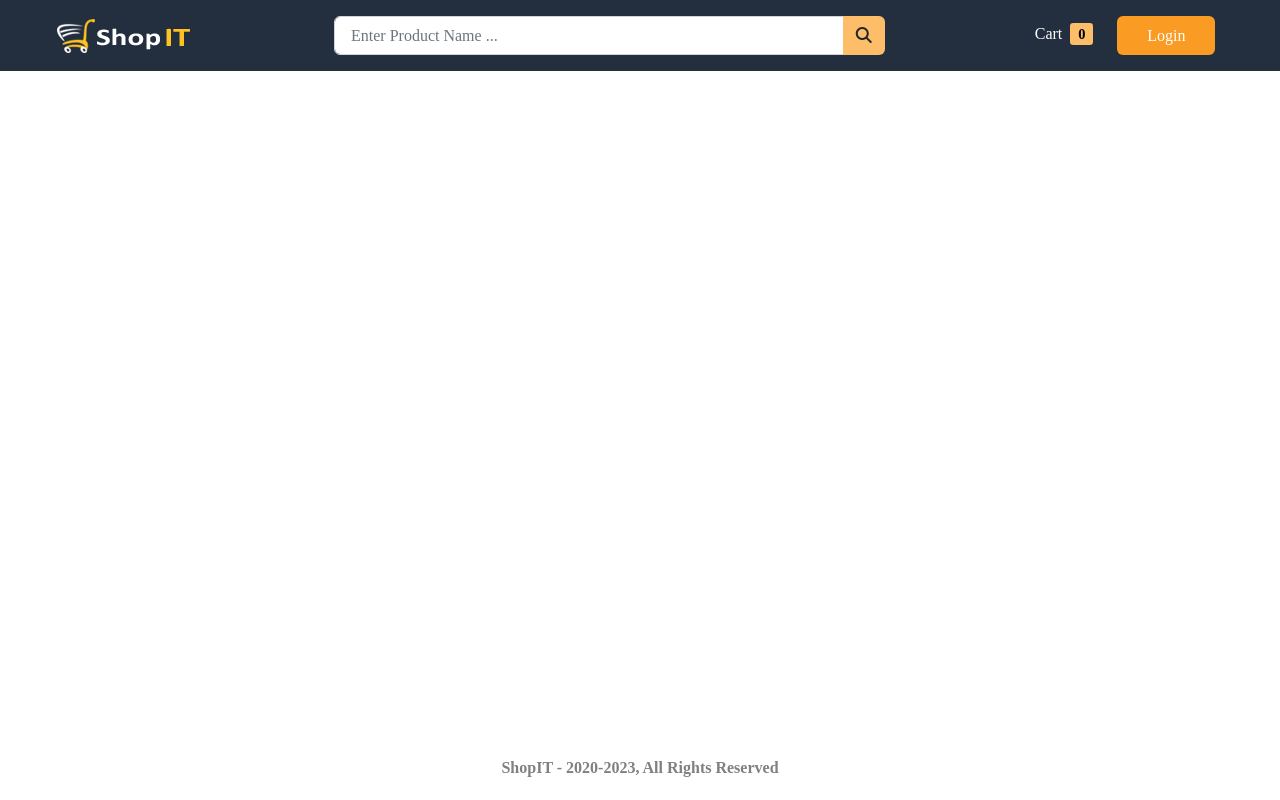
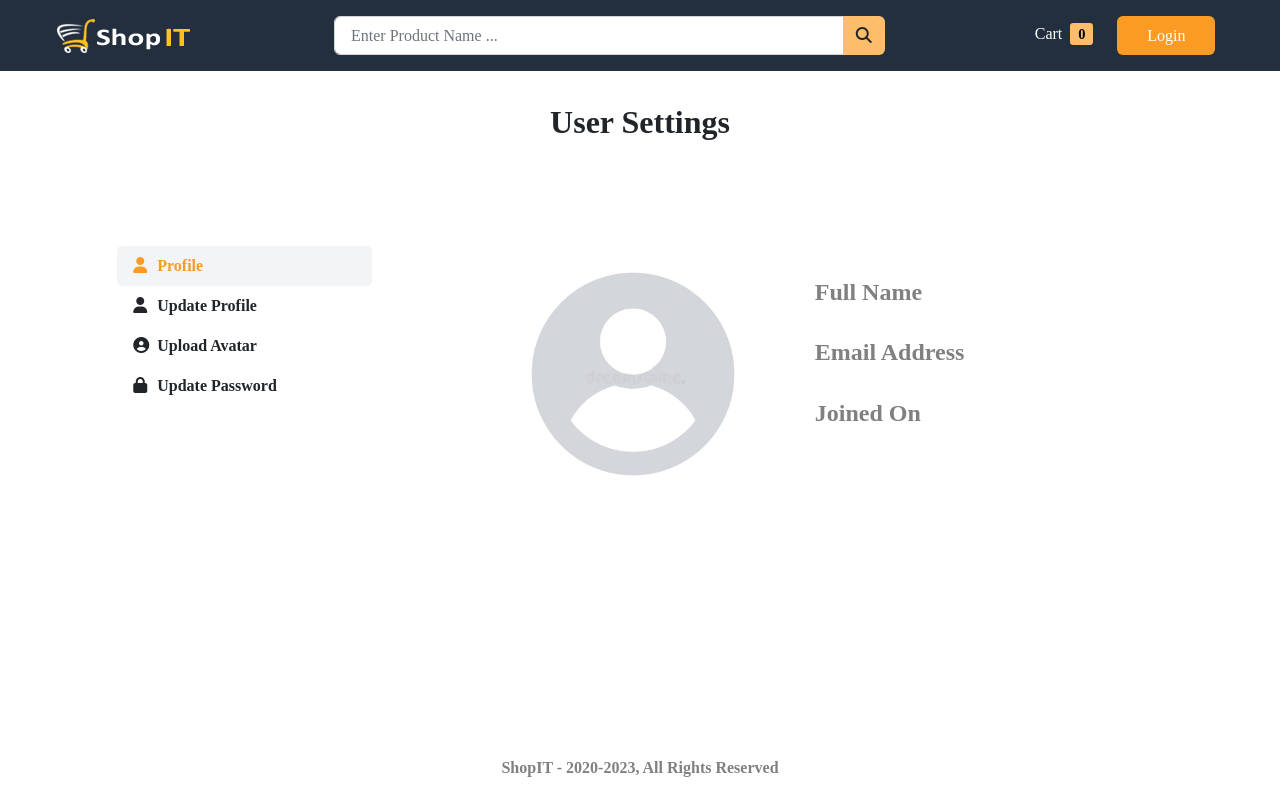
Before and after one commit to kevinkalenga/Shop_IT, a React (Create React App) app in the folder frontend/: page /me/profile in a window 1280 px wide. Built offline with nearby package versions, Linux system fonts and the light colour scheme; no server answers; a web font is replaced by a local one.

Commit message:
User layout and Show user profile

```diff
--- a/frontend/src/App.js
+++ b/frontend/src/App.js
@@ -4,6 +4,8 @@ import Home from './components/Home';
 import Login from './components/auth/Login'
 import Register from './components/auth/Register'
 import ProductDetails from './components/product/ProductDetails'
+import Profile from './components/user/Profile';
+
 
 import { BrowserRouter as Router, Routes, Route } from "react-router-dom"
 import { Toaster } from 'react-hot-toast';
@@ -21,6 +23,8 @@ function App() {
             <Route path='/product/:id' element={<ProductDetails />} />
             <Route path='/login' element={<Login />} />
             <Route path='/register' element={<Register />} />
+            <Route path='/me/profile' element={<Profile />} />
+
           </Routes>
 
         </div>
--- /dev/null
+++ b/frontend/src/components/layout/SidebarMenu.jsx
@@ -0,0 +1,61 @@
+import { useState } from "react"
+import { Link, useLocation } from "react-router-dom"
+
+const SidebarMenu = () => {
+
+    const menuItems = [
+        {
+            name: "Profile",
+            url: "/me/profile",
+            icon: "fas fa-user"
+        },
+        {
+            name: "Update Profile",
+            url: "/me/update_profile",
+            icon: "fas fa-user"
+        },
+        {
+            name: "Upload Avatar",
+            url: "/me/upload_avatar",
+            icon: "fas fa-user-circle"
+        },
+        {
+            name: "Update Password",
+            url: "/me/update_password",
+            icon: "fas fa-lock"
+        },
+
+    ]
+    const location = useLocation()
+    const [activeMenuItem, setActiveMenuItem] = useState(location.pathname)
+
+    const handleMenuItemClick = (menuItemUrl) => {
+        setActiveMenuItem(menuItemUrl)
+    }
+
+    return (
+        <div className="list-group mt-5 pl-4">
+            {
+                menuItems?.map((menuItem, index) => (
+                    <Link
+                        key={index}
+                        to={menuItem.url}
+                        className={`fw-bold list-group-item list-group-item-action
+                                    ${activeMenuItem.includes(menuItem.url) ? "active" : ""}`}
+                        onClick={() => handleMenuItemClick(menuItem.url)}
+                        aria-current={
+                            activeMenuItem.includes(menuItem.url) ? "true" : "false"
+                        }
+                    >
+                        <i className={`${menuItem.icon} fa-fw pe-2`}></i> {menuItem.name}
+                    </Link>
+                ))
+            }
+
+
+
+        </div>
+    )
+}
+
+export default SidebarMenu
--- /dev/null
+++ b/frontend/src/components/layout/UserLayout.jsx
@@ -0,0 +1,23 @@
+import SidebarMenu from "./SidebarMenu"
+
+const UserLayout = ({ children }) => {
+    return (
+        <div>
+            <div className="mt-2 mb-4 py-4">
+                <h2 className="text-center fw-bolder">User Settings</h2>
+            </div>
+            <div className="container">
+                <div className="row justify-content-around">
+                    <div className="col-12 col-lg-3">
+                        <SidebarMenu />
+                    </div>
+                    <div className="col-12 col-lg-8 user-dashboard">
+                        {children}
+                    </div>
+                </div>
+            </div>
+        </div>
+    )
+}
+
+export default UserLayout
--- /dev/null
+++ b/frontend/src/components/user/Profile.jsx
@@ -0,0 +1,37 @@
+import UserLayout from "../layout/UserLayout"
+import { useSelector } from "react-redux"
+
+const Profile = () => {
+
+    const { user } = useSelector((state) => state.auth)
+
+    return (
+        <UserLayout>
+            <div className="row justify-content-around mt-5 user-info">
+                <div className="col-12 col-md-3">
+                    <figure className="avatar avatar-profile">
+                        <img
+                            className="rounded-circle img-fluid"
+                            src={user?.avatar ? user?.avatar.url : "/images/default_avatar.jpg"}
+                            alt={user?.name}
+                        />
+                    </figure>
+                </div>
+
+                <div className="col-12 col-md-5">
+                    <h4>Full Name</h4>
+                    <p>{user?.name}</p>
+
+                    <h4>Email Address</h4>
+                    <p>{user?.email}</p>
+
+                    <h4>Joined On</h4>
+                    <p>{user?.createdAt?.substring(0, 10)}</p>
+                </div>
+            </div>
+
+        </UserLayout>
+    )
+}
+
+export default Profile
```
